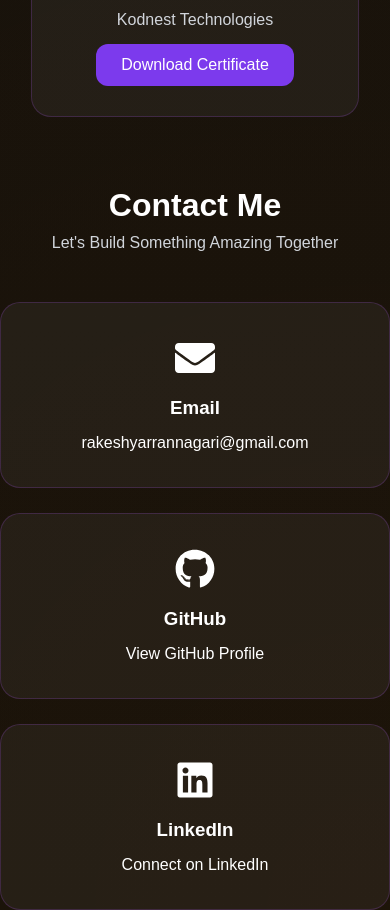
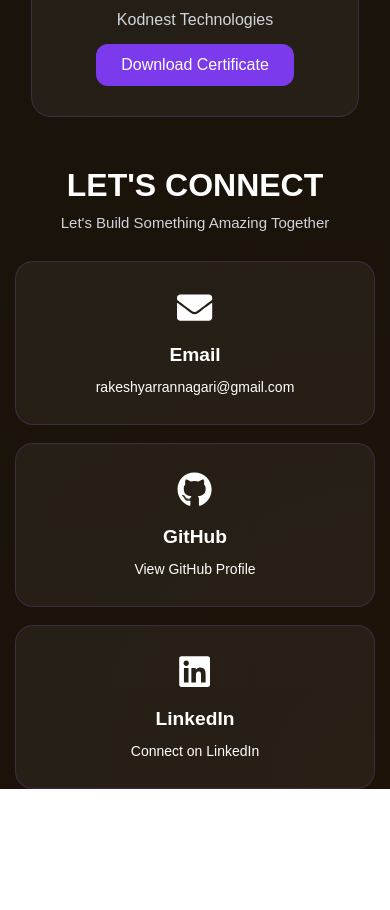
Before and after one commit to Rakeshpavan12/Rakesh-portfolio, a React (Vite) app in the folder rakesh-portfolio/: page / in a window 390 px wide. Shown: the part 7320-8230 px from the top of the page. After the commit the page ends 8109 px from the top, so only its background shows below. Built offline with nearby package versions, Linux system fonts and the light colour scheme.

Commit message:
Fix mobile responsive contact section

```diff
--- a/rakesh-portfolio/src/Components/Contact/Contact.css
+++ b/rakesh-portfolio/src/Components/Contact/Contact.css
@@ -59,13 +59,49 @@
     color:#a855f7;
 }
 
-@media(max-width:768px){
+@media (max-width: 900px) {
 
-    .contact-container{
-        grid-template-columns:1fr;
+    .contact {
+        padding-top: 40px;
     }
 
-    .contact-heading h2{
-        font-size:2rem;
+    .contact-heading {
+        margin-bottom: 30px;
+        padding: 0 20px;
+    }
+
+    .contact-heading h2 {
+        font-size: 2rem;
+    }
+
+    .contact-heading p {
+        font-size: 15px;
+    }
+
+    .contact-container {
+        grid-template-columns: 1fr;
+        gap: 18px;
+        margin-top: 30px;
+        padding: 0 15px;
+    }
+
+    .contact-card {
+        width: 100%;
+        box-sizing: border-box;
+        padding: 28px 20px;
+        border-radius: 18px;
+    }
+
+    .contact-icon {
+        font-size: 2.2rem;
+    }
+
+    .contact-card h3 {
+        font-size: 1.2rem;
+        margin-bottom: 12px;
+    }
+
+    .contact-card a {
+        font-size: 14px;
     }
 }
--- a/rakesh-portfolio/src/Components/Contact/Contact.jsx
+++ b/rakesh-portfolio/src/Components/Contact/Contact.jsx
@@ -5,7 +5,7 @@ function Contact() {
   return (
     <section className="contact" id="contact">
       <div className="contact-heading">
-        <h2>Contact Me</h2>
+        <h2>LET'S CONNECT</h2>
         <p>Let's Build Something Amazing Together</p>
       </div>
 
```
